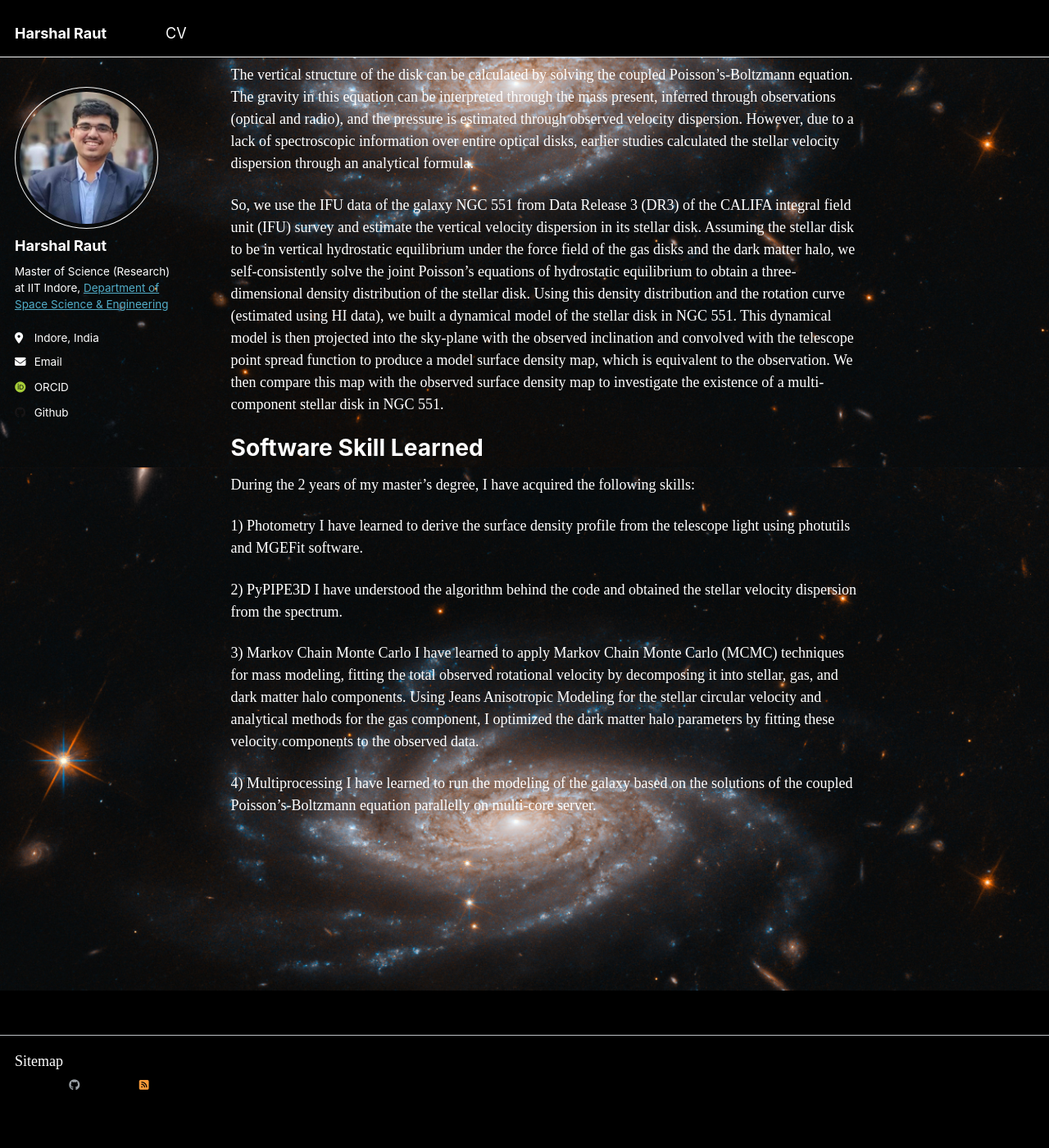
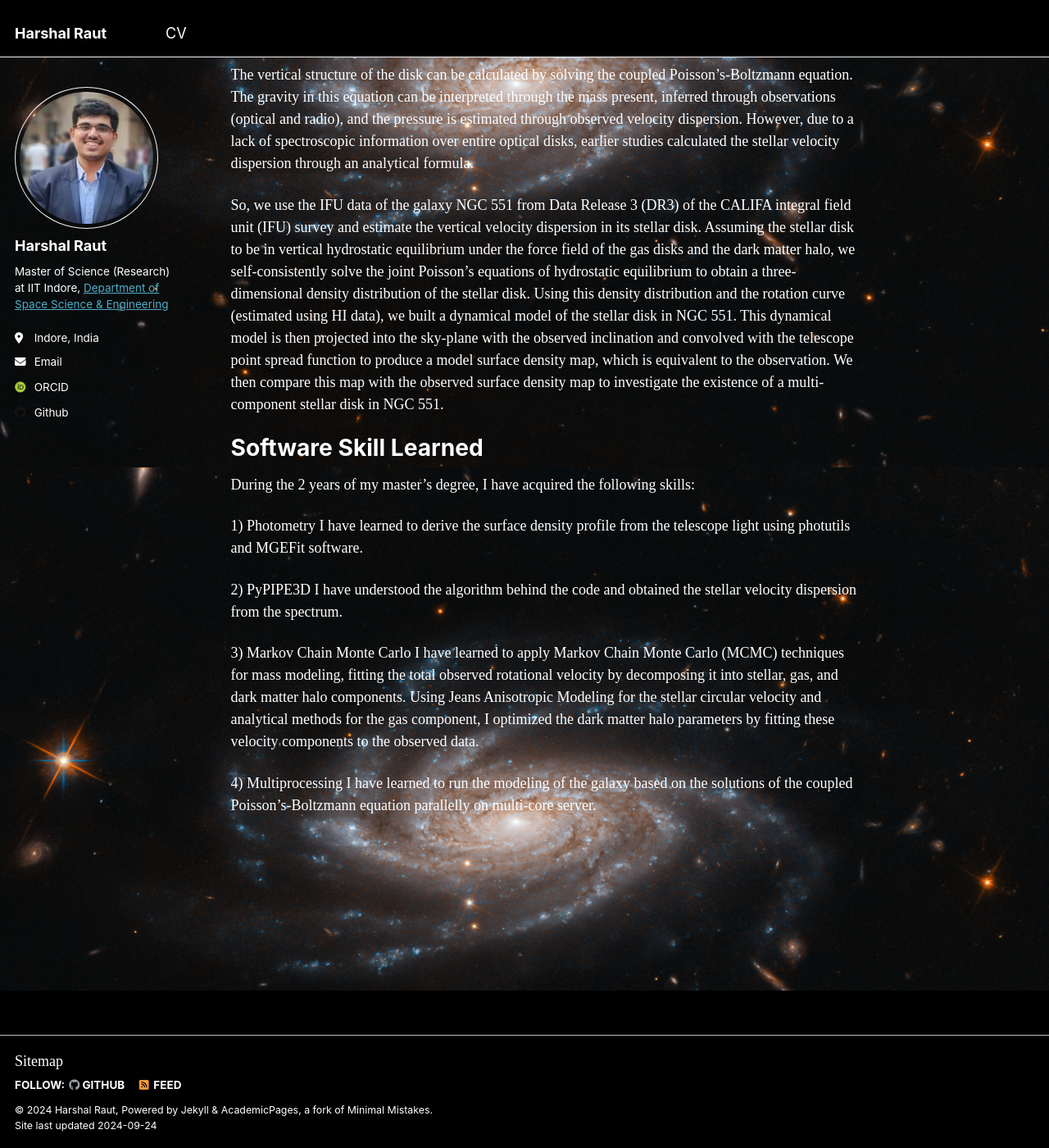
Before and after one commit to rautharshal/rautharshal.github.io, a Jekyll site: the page built from _pages/about.md, in a window 1280 px wide and 1400 px high, scrolled down 330 px. Shown: the whole window at 82% size. Built offline with Jekyll 4.4.1, drawn with Linux system fonts in a browser that asks for light colours; some web fonts are replaced.

Commit message:
Update _footer.scss

```diff
--- a/_sass/_footer.scss
+++ b/_sass/_footer.scss
@@ -56,11 +56,11 @@
 .page__footer-copyright {
   font-family: $global-font-family;
   font-size: $type-size-7;
-  color: #000000;
+  background-color: #000000;
 }
 
 .page__footer-follow {
-   color: #000000;
+   background-color: #000000;
   ul {
     margin: 0;
     padding: 0;
```
